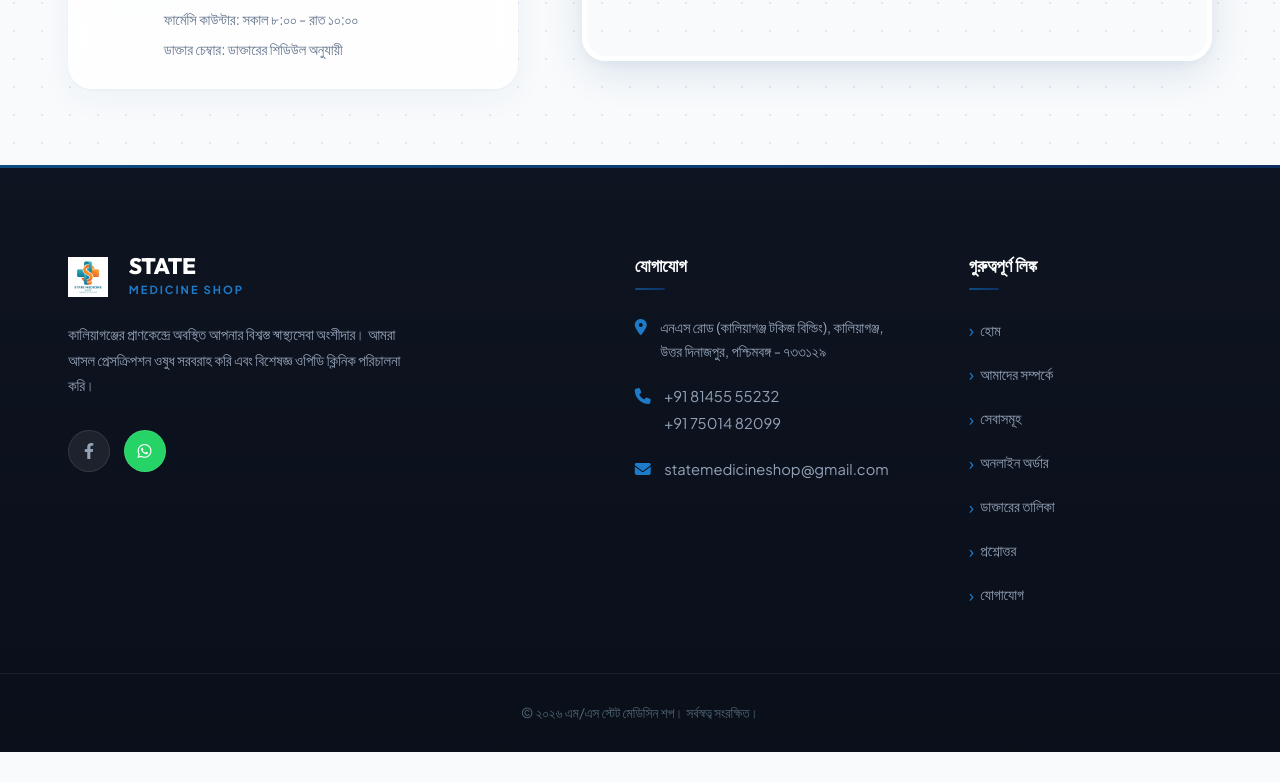
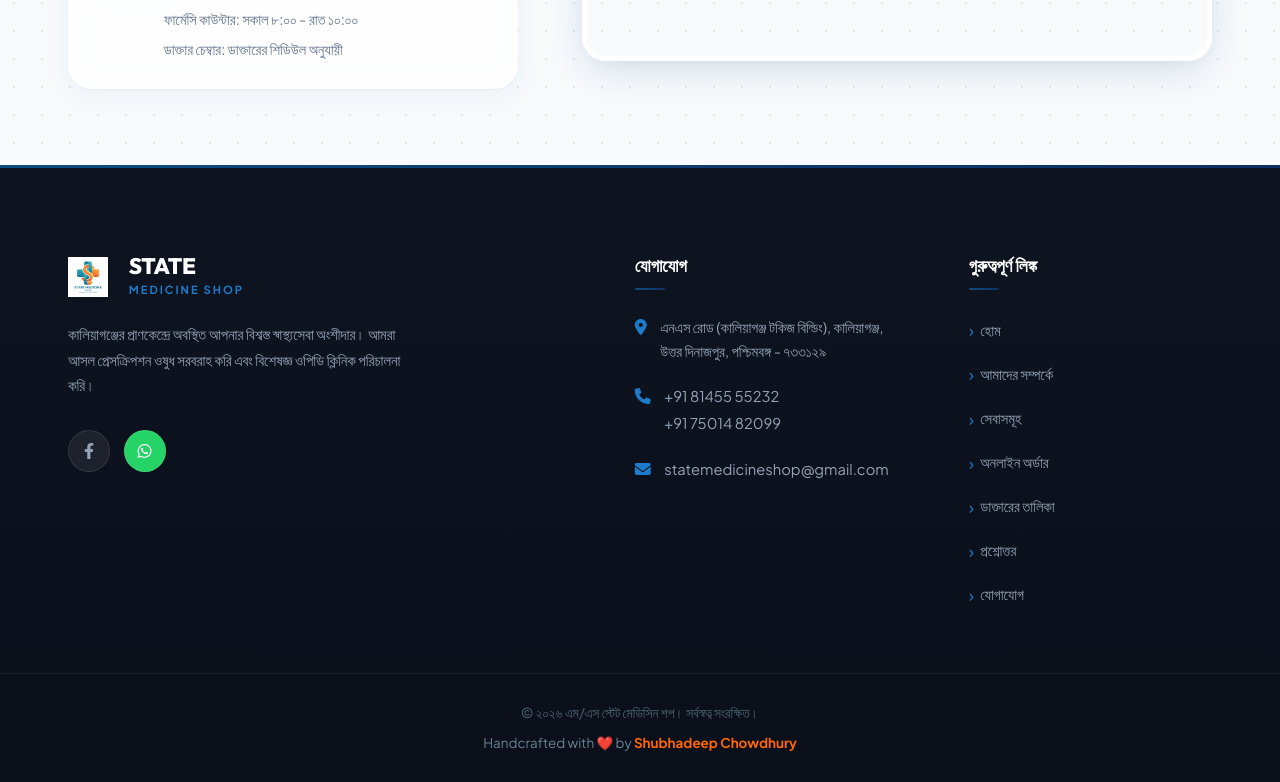
Before and after one commit to shubhadeep29/StateMS, a React (Vite) app: page / in a window 1280 px wide. Shown: the part 5752-6534 px from the top of the page. Before the commit the page ends 6504 px from the top, so only its background shows below. Built offline with nearby package versions, Linux system fonts and the light colour scheme; grey boxes are pictures that could not be loaded.

Commit message:
Add sweet handcrafted portfolio credit for Shubhadeep Chowdhury in footer

```diff
--- a/src/components/layout/Footer.jsx
+++ b/src/components/layout/Footer.jsx
@@ -81,8 +81,19 @@ export default function Footer() {
         </div>
       </div>
       <div className="footer-bottom">
-        <div className="container text-center">
+        <div className="container text-center" style={{ display: 'flex', flexDirection: 'column', alignItems: 'center', gap: '0.5rem' }}>
           <p>{t('footer.copyright')}</p>
+          <p style={{ fontSize: '0.84rem', color: '#6b8296' }}>
+            {t('language') === 'bn' ? (
+              <>
+                ডিজাইন ও সযত্নে তৈরি ❤️ সহ <strong><a href="https://shubhadeep29.github.io/Portfolio/" target="_blank" rel="noopener noreferrer" style={{ color: 'var(--accent)', textDecoration: 'none', transition: 'color var(--transition-fast)' }} className="footer-portfolio-link">শুভদীপ চৌধুরী</a></strong>
+              </>
+            ) : (
+              <>
+                Handcrafted with ❤️ by <strong><a href="https://shubhadeep29.github.io/Portfolio/" target="_blank" rel="noopener noreferrer" style={{ color: 'var(--accent)', textDecoration: 'none', transition: 'color var(--transition-fast)' }} className="footer-portfolio-link">Shubhadeep Chowdhury</a></strong>
+              </>
+            )}
+          </p>
         </div>
       </div>
     </footer>
--- a/src/index.css
+++ b/src/index.css
@@ -1551,6 +1551,10 @@ section > .container {
     padding: 1.75rem 0;
     color: #4e6475;
     font-size: 0.86rem;
+}
+
+.footer-portfolio-link:hover {
+    color: white !important;
 }
 
 /* ===== FLOATING WHATSAPP ===== */
```
